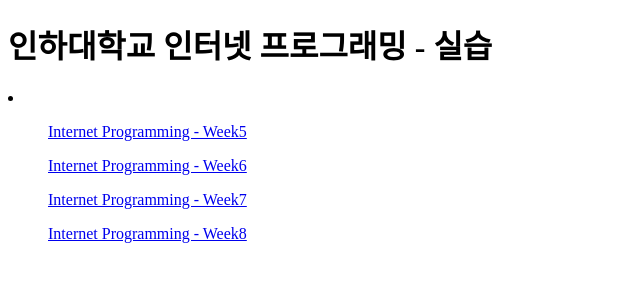
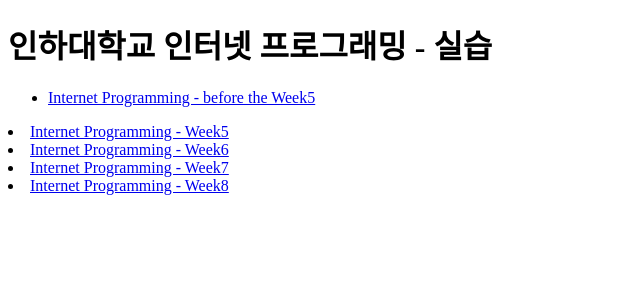
Before and after one commit to hw4n2/hw4n2.github.io, a plain HTML site: page index.html in a window 1280 px wide. Shown: the whole page, without its empty margins (0-640 px from the left). Drawn offline with Linux system fonts and the light colour scheme.

Commit message:
Auto Push 2024-04-01 21:41:11.84

```diff
--- a/index.html
+++ b/index.html
@@ -12,12 +12,13 @@
             <h1 id="title">인하대학교 인터넷 프로그래밍 - 실습</h1>
         </header>
         <nav>
-            <li>
-                <ul><a href="#Week5">Internet Programming - Week5</a></ul>
-                <ul><a href="#Week6">Internet Programming - Week6</a></ul>
-                <ul><a href="#Week7">Internet Programming - Week7</a></ul>
-                <ul><a href="#Week8">Internet Programming - Week8</a></ul>
-            </li>
+            <ul>
+                <li><a href="#past contents">Internet Programming - before the Week5</a></ul>
+                <li><a href="#Week5">Internet Programming - Week5</a></ul>
+                <li><a href="#Week6">Internet Programming - Week6</a></ul>
+                <li><a href="#Week7">Internet Programming - Week7</a></ul>
+                <li><a href="#Week8">Internet Programming - Week8</a></ul>
+            </ul>
         </nav>
     </body>
 </html>
```
